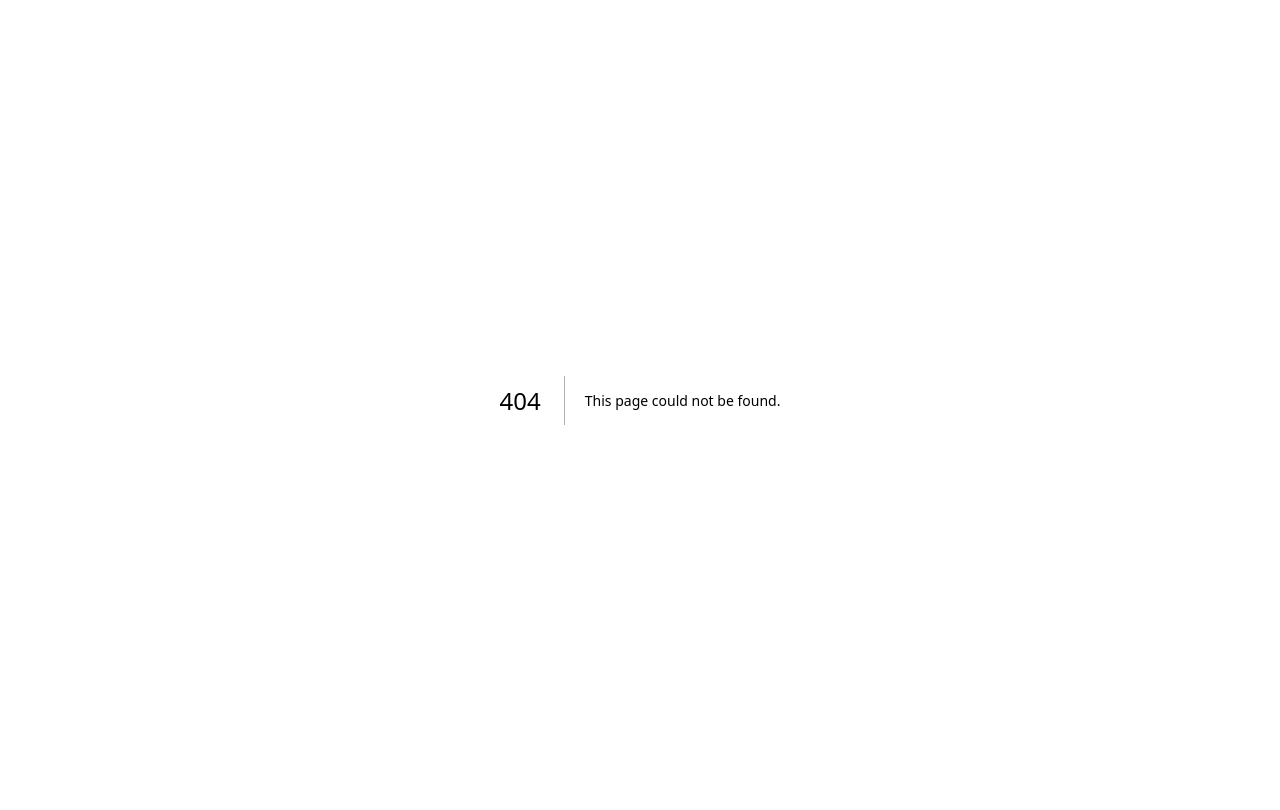
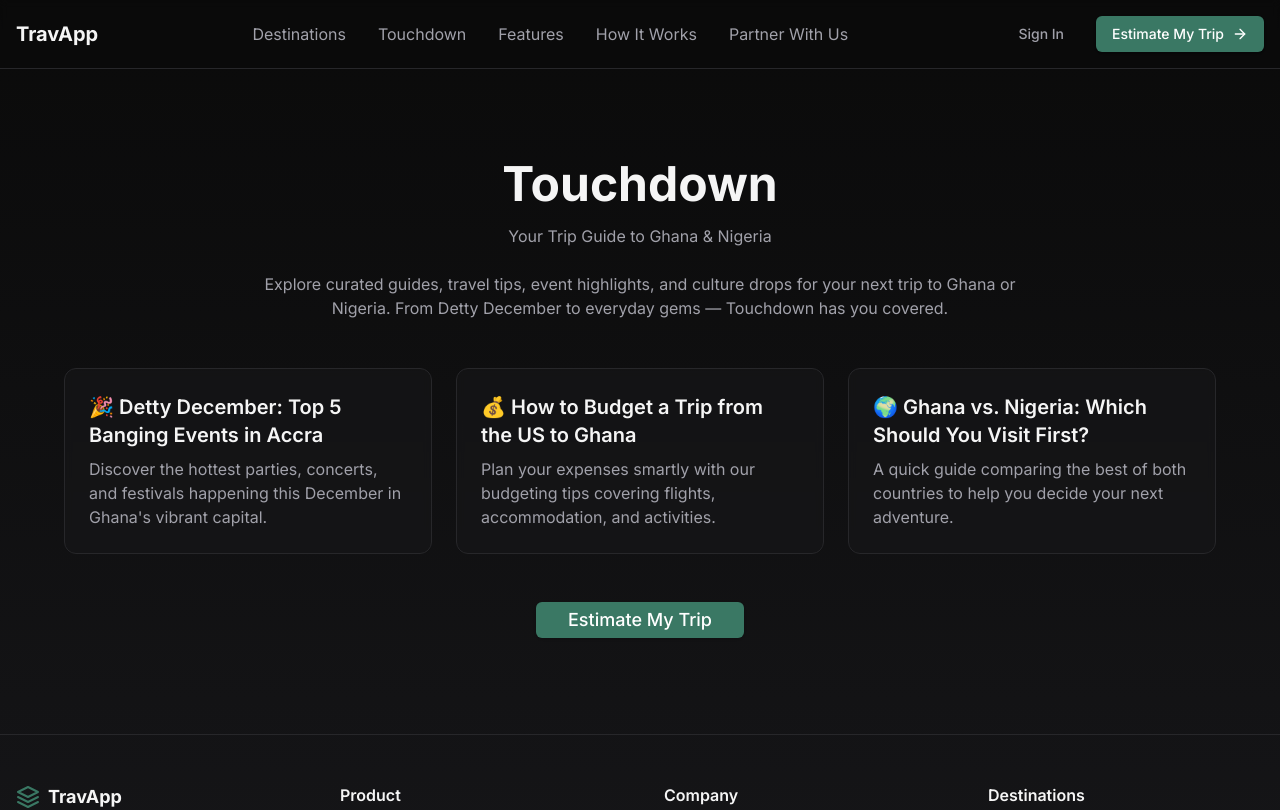
Before and after one commit to IsaacAhor/TravApp, a Next.js app: page /touchdown in a window 1280 px wide. Before the commit this address had no page. Shown: the top 810 px of the page. Built offline with nearby package versions, Linux system fonts and the light colour scheme.

Commit message:
Fixed rerouting problems

```diff
--- a/next.config.js
+++ b/next.config.js
@@ -22,3 +22,13 @@ const nextConfig = {
 };
 
 module.exports = nextConfig;
+
+nextConfig.redirects = async () => {
+  return [
+    {
+      source: '/pricing',
+      destination: '/touchdown',
+      permanent: true,
+    },
+  ];
+};
--- /dev/null
+++ b/src/app/touchdown/page.tsx
@@ -0,0 +1,48 @@
+import { Header } from "@/components/layout/header";
+import { Footer } from "@/components/layout/footer";
+import { Button } from "@/components/ui/button";
+
+export default function TouchdownPage() {
+  return (
+    <main className="min-h-screen flex flex-col">
+      <Header />
+
+      <section className="flex-1 py-24 px-4 mt-16">
+        <div className="max-w-5xl mx-auto text-center mb-12">
+          <h1 className="text-4xl md:text-5xl font-bold mb-4">Touchdown</h1>
+          <p className="text-zinc-400 max-w-2xl mx-auto mb-6">
+            Your Trip Guide to Ghana & Nigeria
+          </p>
+          <p className="text-zinc-400 max-w-3xl mx-auto mb-12">
+            Explore curated guides, travel tips, event highlights, and culture drops for your next trip to Ghana or Nigeria. From Detty December to everyday gems — Touchdown has you covered.
+          </p>
+        </div>
+
+<div className="max-w-6xl mx-auto grid grid-cols-1 md:grid-cols-3 gap-6 mb-12">
+  <a href="/touchdown/detty-december-top-5-banging-events-accra" className="bg-zinc-900/50 backdrop-blur-sm border border-zinc-800 rounded-xl p-6 hover:border-primary/50 transition-all duration-300 block">
+    <h3 className="text-xl font-semibold mb-2">🎉 Detty December: Top 5 Banging Events in Accra</h3>
+    <p className="text-zinc-400">Discover the hottest parties, concerts, and festivals happening this December in Ghana's vibrant capital.</p>
+  </a>
+  <a href="/touchdown/budget-guide-ghana" className="bg-zinc-900/50 backdrop-blur-sm border border-zinc-800 rounded-xl p-6 hover:border-primary/50 transition-all duration-300 block">
+    <h3 className="text-xl font-semibold mb-2">💰 How to Budget a Trip from the US to Ghana</h3>
+    <p className="text-zinc-400">Plan your expenses smartly with our budgeting tips covering flights, accommodation, and activities.</p>
+  </a>
+  <a href="/touchdown/ghana-vs-nigeria" className="bg-zinc-900/50 backdrop-blur-sm border border-zinc-800 rounded-xl p-6 hover:border-primary/50 transition-all duration-300 block">
+    <h3 className="text-xl font-semibold mb-2">🌍 Ghana vs. Nigeria: Which Should You Visit First?</h3>
+    <p className="text-zinc-400">A quick guide comparing the best of both countries to help you decide your next adventure.</p>
+  </a>
+</div>
+
+        <div className="text-center">
+          <a href="/tripestimate">
+            <Button className="bg-primary hover:bg-primary/80 text-white px-8 py-4 text-lg">
+              Estimate My Trip
+            </Button>
+          </a>
+        </div>
+      </section>
+
+      <Footer />
+    </main>
+  );
+}
```
